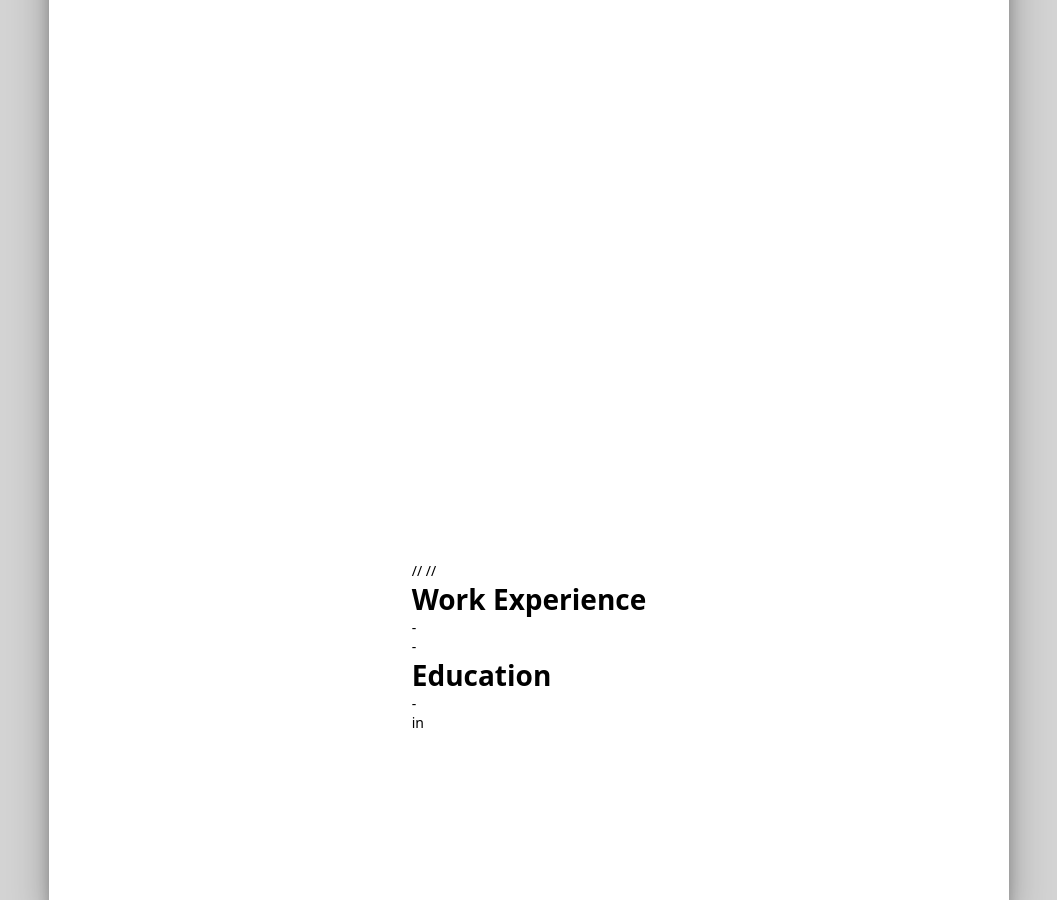
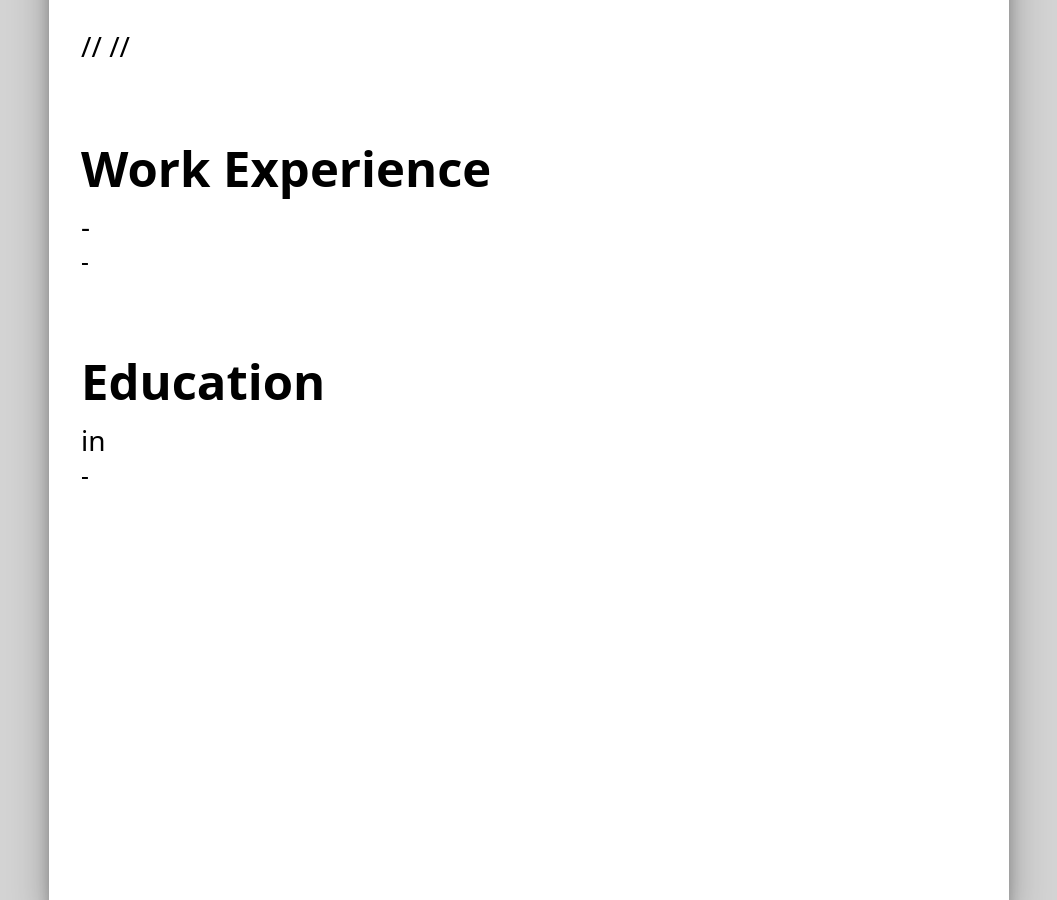
Before and after one commit to sth21/cv-application, a React (Create React App) app: page / in a window 1280 px wide. Shown: the part 700-1600 px from the top of the page, without its empty margins (111-1168 px from the left). Built offline with nearby package versions, Linux system fonts and the light colour scheme.

Commit message:
Add styling for CV

```diff
--- a/src/components/Education.js
+++ b/src/components/Education.js
@@ -16,9 +16,9 @@ class Education extends Component {
                 {info.map((education) => {
                     return (
                         <div id="education">
-                            <h2>{education.schoolName}</h2>
+                            <h2>{education.degree} in {education.subject}</h2>
+                            <h3>{education.schoolName}</h3>
                             <h3>{education.startDate} - {education.endDate}</h3>
-                            <h3>{education.degree} in {education.subject}</h3>
                             <p>{education.description}</p>
                         </div>
                     );
--- a/src/components/PersonalInfo.js
+++ b/src/components/PersonalInfo.js
@@ -13,9 +13,11 @@ class PersonalInfo extends Component {
 
         return (
             <div id="PersonalInfo">
-                <h1 id="name">{info.firstName} {info.lastName}</h1>
-                <h2 id="contact">{info.address} // {info.phoneNumber} // {info.email}</h2>
-                <p id="bio">{info.bio}</p>
+                <div id="container">
+                    <h1 id="name">{info.firstName} {info.lastName}</h1>
+                    <h2 id="contact">{info.address} // {info.phoneNumber} // {info.email}</h2>
+                    <p id="bio">{info.bio}</p>
+                </div>
             </div>
         );
     }
--- a/src/style.css
+++ b/src/style.css
@@ -54,14 +54,16 @@ body {
 }
 
 #project-container {
+    width: 70%;
+    height: 100%;
     padding: 2.5%;
-    width: 70%;
     background-color: white;
     box-shadow: rgba(0, 0, 0, 0.3) 0px 19px 38px, rgba(0, 0, 0, 0.22) 0px 15px 12px;
+    gap: 5%;
 }
 
 #CVForm {
-    height: 80%;
+    height: 40%;
     width: 100%;
     gap: 2.5%;
     display: grid;
@@ -78,7 +80,7 @@ body {
 }
 
 #CVForm > div {
-    height: 50%;
+    height: 100%;
     gap: 2.5%;
     overflow: scroll;
 }
@@ -135,3 +137,52 @@ textarea {
 ::placeholder {
     color: black;
 }
+
+#CV {
+    height: 50%;
+    width: 100%;
+    display: flex;
+    flex-direction: column;
+    justify-content: flex-start;
+    align-items: center;
+    gap: 10%;
+    overflow: auto;
+}
+
+#CV > div {
+    width: 100%;
+    display: flex;
+    flex-direction: column;
+    align-items: flex-start;
+    justify-content: center;
+    gap: 5%;
+}
+
+#experience, #education {
+    gap: 10%;
+}
+
+#CV > div > div {
+    height: 100%;
+    display: flex;
+    flex-direction: column;
+    justify-content: flex-start;
+    align-items: flex-start;
+    gap: 10%;
+}
+
+#CV h1 {
+    font-size: 3.5rem;
+}
+
+#CV h2 {
+    font-size: 2rem;
+}
+
+#CV h3 {
+    font-size: 1.75rem;
+}
+
+#CV p {
+    font-size: 1.25rem;
+}
```
